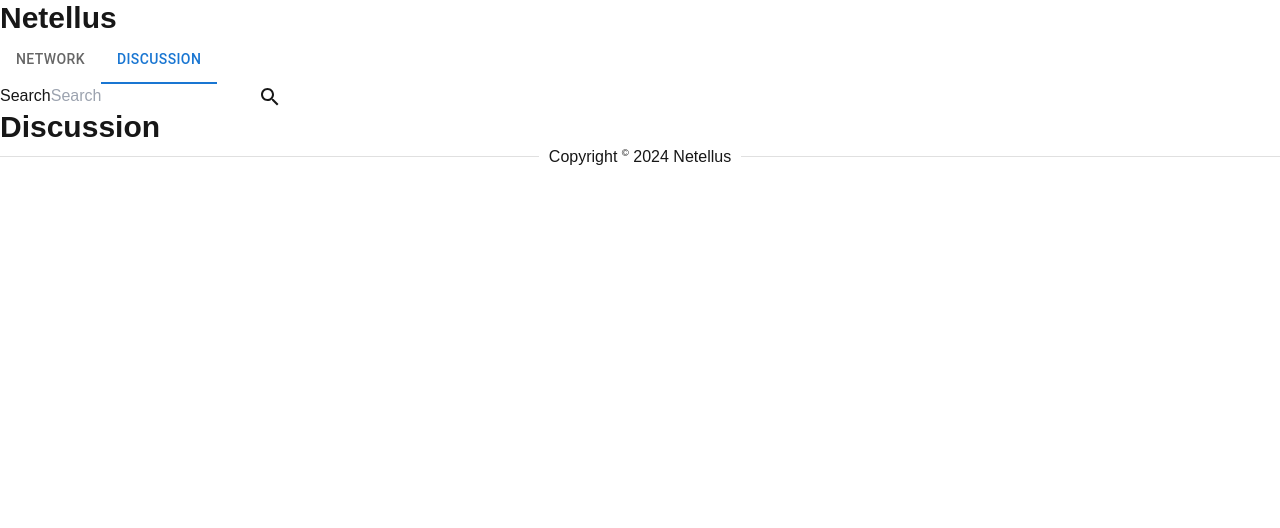
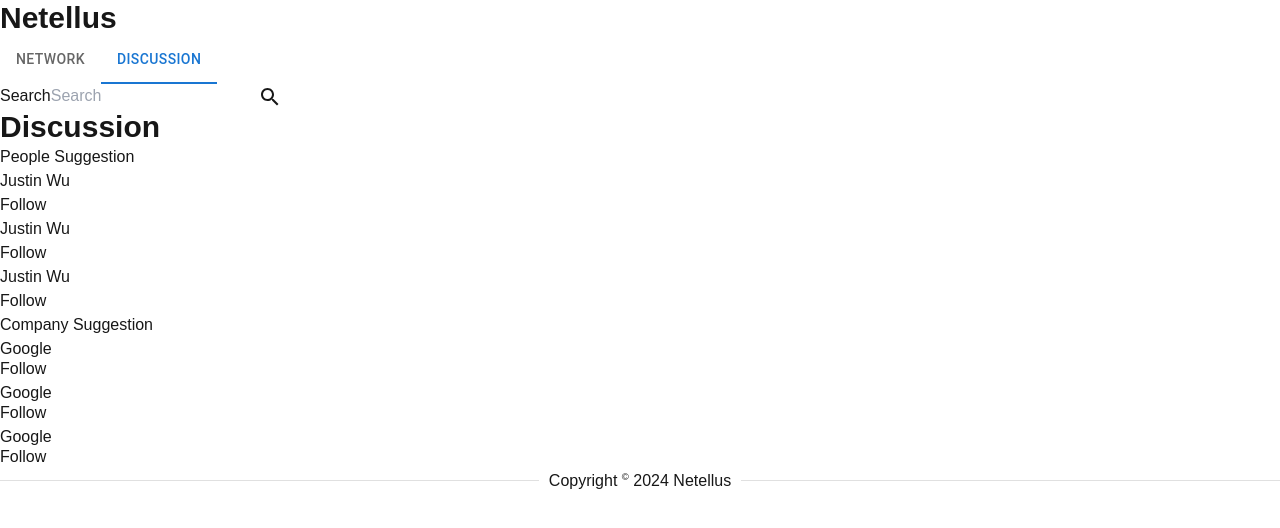
Before and after one commit to cameronkuo/netellus-pre-work-frontend, a Next.js app: page /community/discussion in a window 1280 px wide. Shown: the top 528 px of the page. Built offline with nearby package versions, Linux system fonts and the light colour scheme; what @mui/material-nextjs would draw is missing.

Commit message:
refactor(community): reorganize components and improve layout structure and semantics tags

```diff
--- a/src/app/community/network/components/Aside.tsx
+++ b/src/app/community/components/Aside.tsx
@@ -1,7 +1,7 @@
 export default async function Aside() {
   await new Promise(resolve => setTimeout(resolve, 5000));
   return (
-    <div className='space-y-5'>
+    <aside className='space-y-5'>
       <p>People Suggestion</p>
       <div className='grid grid-cols-3 gap-4'>
         {Array.from({ length: 3 }).map((_, index) => (
@@ -32,6 +32,6 @@ export default async function Aside() {
           </div>
         </div>
       ))}
-    </div>
+    </aside>
   );
 }
--- a/src/app/community/network/components/AsideSkeleton.tsx
+++ b/src/app/community/components/AsideSkeleton.tsx
@@ -1,8 +1,8 @@
 import Skeleton from '@mui/material/Skeleton';
 
-export default function Aside() {
+export default function AsideSkeleton() {
   return (
-    <div className='space-y-5'>
+    <aside className='space-y-5'>
       <p>People Suggestion</p>
       <div className='grid grid-cols-3 gap-4'>
         {Array.from({ length: 3 }).map((_, index) => (
@@ -50,6 +50,6 @@ export default function Aside() {
           </div>
         </div>
       ))}
-    </div>
+    </aside>
   );
 }
--- a/src/app/community/discussion/page.tsx
+++ b/src/app/community/discussion/page.tsx
@@ -1,13 +1,34 @@
 import { Metadata } from 'next';
+import { Suspense } from 'react';
+
+import Aside from '../components/Aside';
+import AsideSkeleton from '../components/AsideSkeleton';
 
 export const metadata: Metadata = {
   title: 'Discussion',
 };
 
-export default function Page() {
+export default async function Page(
+  props: Readonly<{
+    searchParams: Promise<{
+      search?: string;
+      page?: string;
+    }>;
+  }>,
+) {
+  const searchParams = await props.searchParams;
+  const search = searchParams.search || '';
+
   return (
-    <main>
-      <h1>Discussion</h1>
-    </main>
+    <>
+      <main className='flex-1 space-y-5'>
+        <h1>Discussion</h1>
+      </main>
+      <div className='max-lg:hidden'>
+        <Suspense key={search} fallback={<AsideSkeleton />}>
+          <Aside />
+        </Suspense>
+      </div>
+    </>
   );
 }
--- a/src/app/community/layout.tsx
+++ b/src/app/community/layout.tsx
@@ -20,7 +20,7 @@ export default function Layout({
   children,
 }: Readonly<{ children: React.ReactNode }>) {
   return (
-    <main>
+    <>
       <header className='sticky top-0 z-50 bg-background shadow'>
         <div className='container mx-auto flex items-center gap-5 px-5'>
           <h1>Netellus</h1>
@@ -30,7 +30,9 @@ export default function Layout({
           </Suspense>
         </div>
       </header>
-      <div className='container mx-auto flex p-5 pl-40'>{children}</div>
+      <section className='container mx-auto flex gap-10 p-5 pl-40'>
+        {children}
+      </section>
       <footer className='container mx-auto p-5 text-sm'>
         <Divider>
           Copyright&nbsp;
@@ -41,6 +43,6 @@ export default function Layout({
           {dayjs().format('YYYY')} Netellus
         </Divider>
       </footer>
-    </main>
+    </>
   );
 }
```
Also changed, not shown: src/app/community/network/page.tsx (+9 -8 lines).
